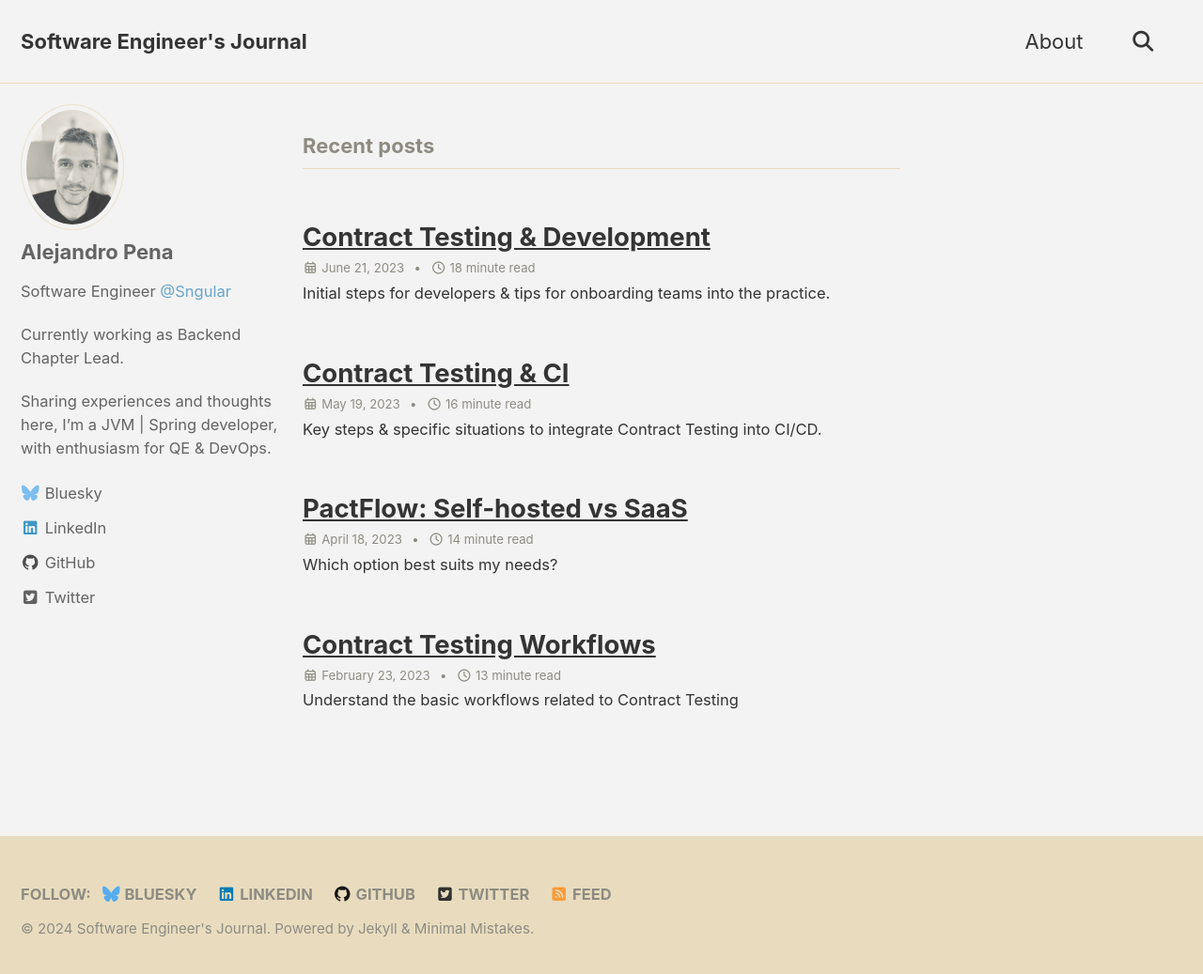
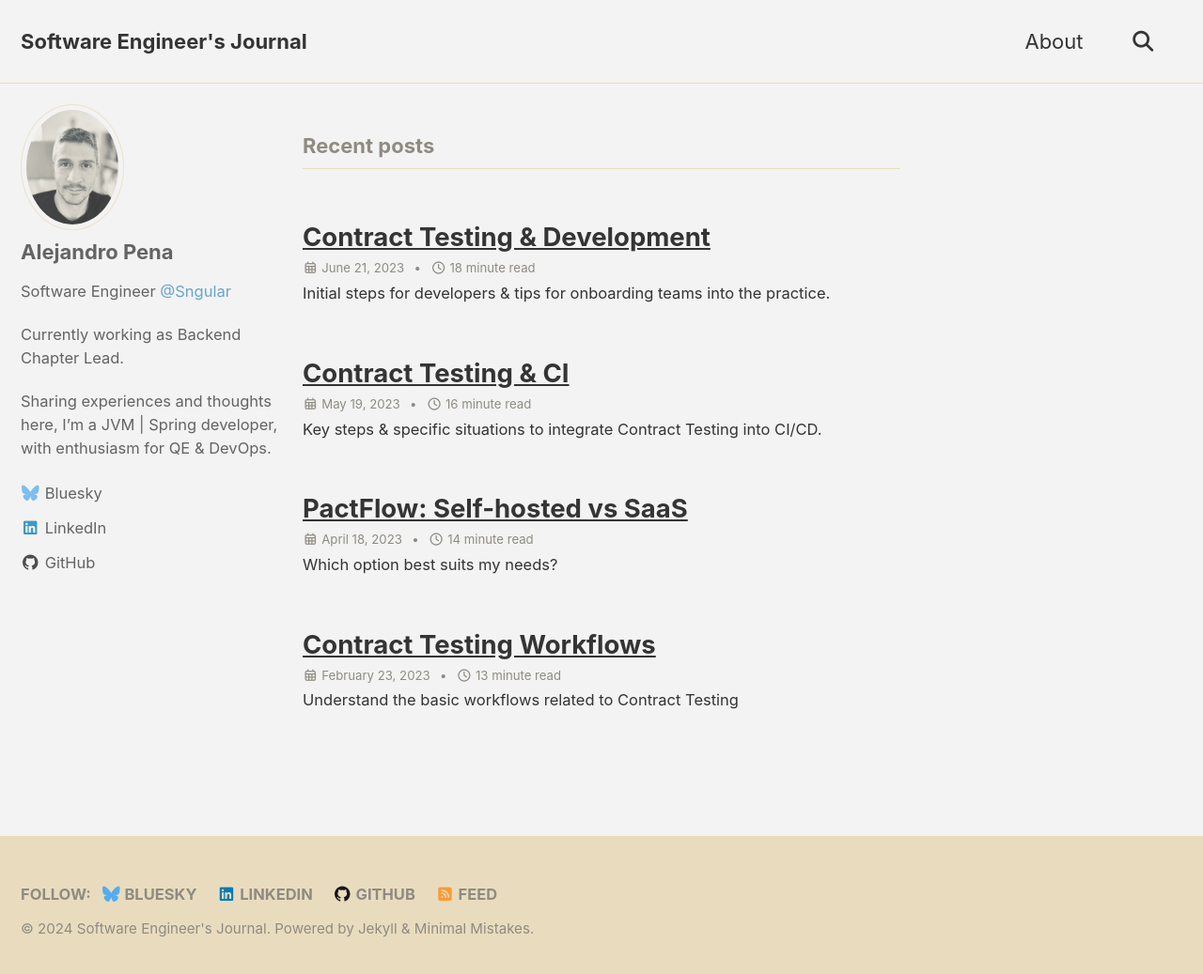
Before and after one commit to apenlor/apenlor.github.io, a Jekyll site: the page built from index.html, in a window 1280 px wide and 1044 px high. Shown: the top 1037 px of the window at 94% size. Built offline with Jekyll 4.4.1, drawn with Linux system fonts in a browser that asks for light colours; cached includes are drawn as plain includes; the list of posts is cut into pages by our own code.

Commit message:
Deprecate former twitter

```diff
--- a/_config.yml
+++ b/_config.yml
@@ -90,7 +90,7 @@ baidu_site_verification  :
 
 # Social Sharing
 twitter:
-  username               : "apenlor"
+  username               :
 bluesky:
   username               : "apenlor.github.io"
 facebook:
@@ -106,7 +106,6 @@ social:
   links: # An array of links to social media profiles
     - "https://bsky.app/profile/apenlor.github.io"
     - "https://www.linkedin.com/in/alejandropenalorenzo"
-    - "https://twitter.com/apenlor"
 
 # Analytics
 analytics:
@@ -133,9 +132,6 @@ author:
     - label: "GitHub"
       icon: "fab fa-fw fa-github"
       url: "https://github.com/apenlor"
-    - label: "Twitter"
-      icon: "fab fa-fw fa-twitter-square"
-      url: "https://twitter.com/apenlor"
 
 # Site Footer
 footer:
@@ -149,9 +145,6 @@ footer:
     - label: "GitHub"
       icon: "fab fa-fw fa-github"
       url: "https://github.com/apenlor"
-    - label: "Twitter"
-      icon: "fab fa-fw fa-twitter-square"
-      url: "https://twitter.com/apenlor"
 
 # Reading Files
 include:
--- a/_includes/social-share.html
+++ b/_includes/social-share.html
@@ -5,5 +5,4 @@
 
   <a href="https://www.linkedin.com/shareArticle?mini=true&url={{ page.url | absolute_url }}" class="btn btn--linkedin" onclick="window.open(this.href, 'window', 'left=20,top=20,width=500,height=500,toolbar=1,resizable=0'); return false;" title="{{ site.data.ui-text[site.locale].share_on_label | default: 'Share on' }} LinkedIn"><i class="fab fa-fw fa-linkedin" aria-hidden="true"></i><span> LinkedIn</span></a>
 
-  <a href="https://twitter.com/intent/tweet?{% if site.twitter.username %}via={{ site.twitter.username | url_encode }}&{% endif %}text={{ page.title | url_encode }}%20{{ page.url | absolute_url | url_encode }}" class="btn btn--twitter" onclick="window.open(this.href, 'window', 'left=20,top=20,width=500,height=500,toolbar=1,resizable=0'); return false;" title="{{ site.data.ui-text[site.locale].share_on_label | default: 'Share on' }} Twitter"><i class="fab fa-fw fa-twitter" aria-hidden="true"></i><span> Twitter</span></a>
 </section>
```
